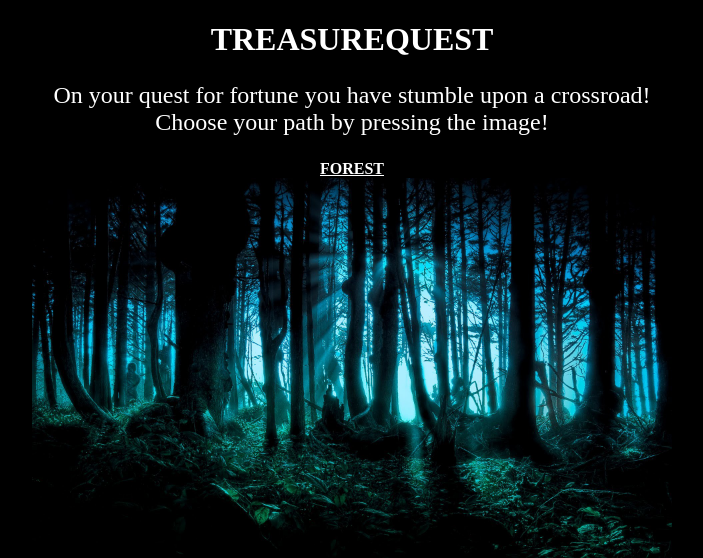
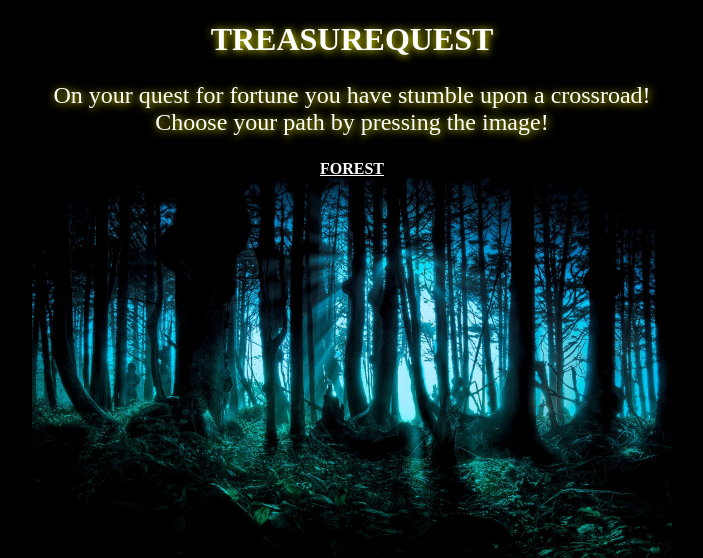
Before and after one commit to krawaller/academysummer2017, a PHP site: page /Index.html in a window 1280 px wide. Shown: the top 558 px of the page, without its empty margins (288-991 px from the left). Run offline with PHP 8.4, Linux system fonts and the light colour scheme; grey boxes are pictures that could not be loaded.

Commit message:
put some glow on the text

```diff
--- a/SebastianAcademy/mygame/style.css
+++ b/SebastianAcademy/mygame/style.css
@@ -3,10 +3,12 @@ body{
 }
 h1{
   color:white;
+  text-shadow: 1px 1px 8px yellow;
 }
 p{
   color: white;
   font-size: x-large;
+  text-shadow: 1px 1px 8px yellow;
 }
 img{
   height: 400px;
```
